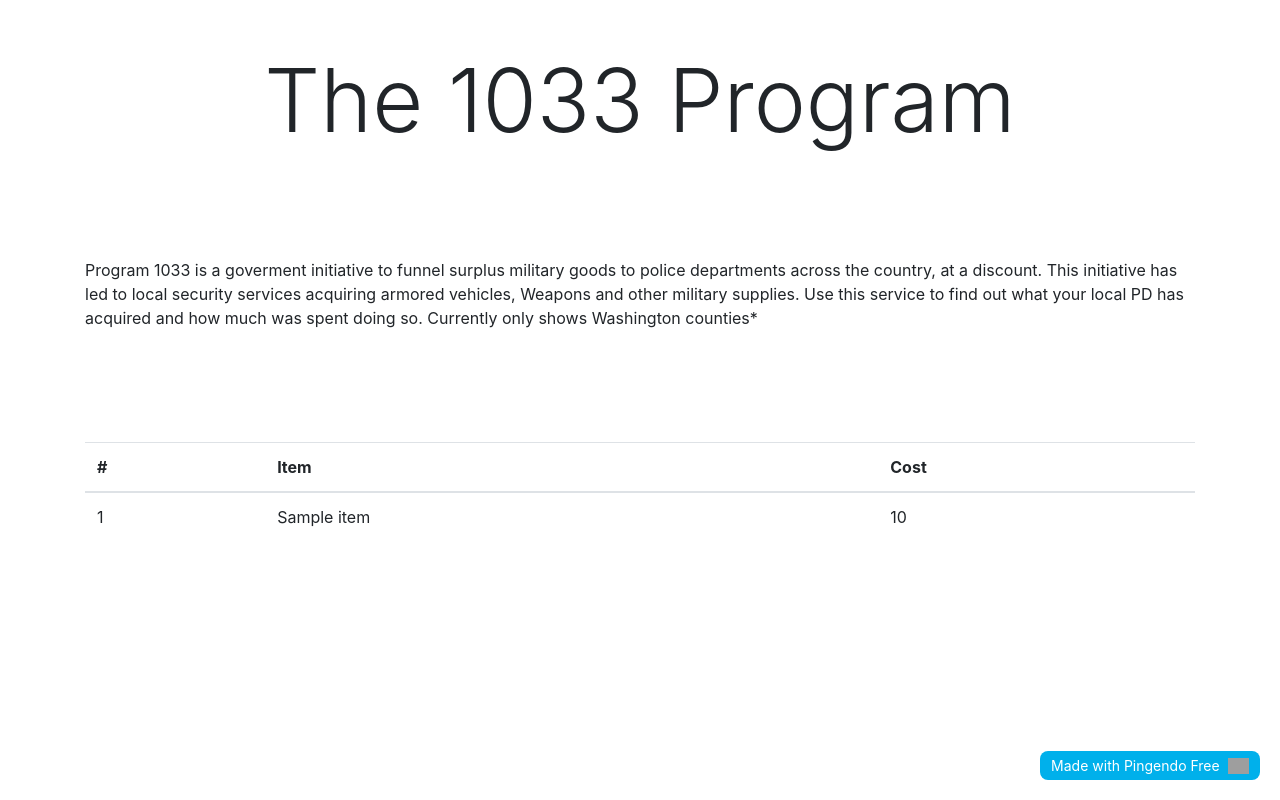
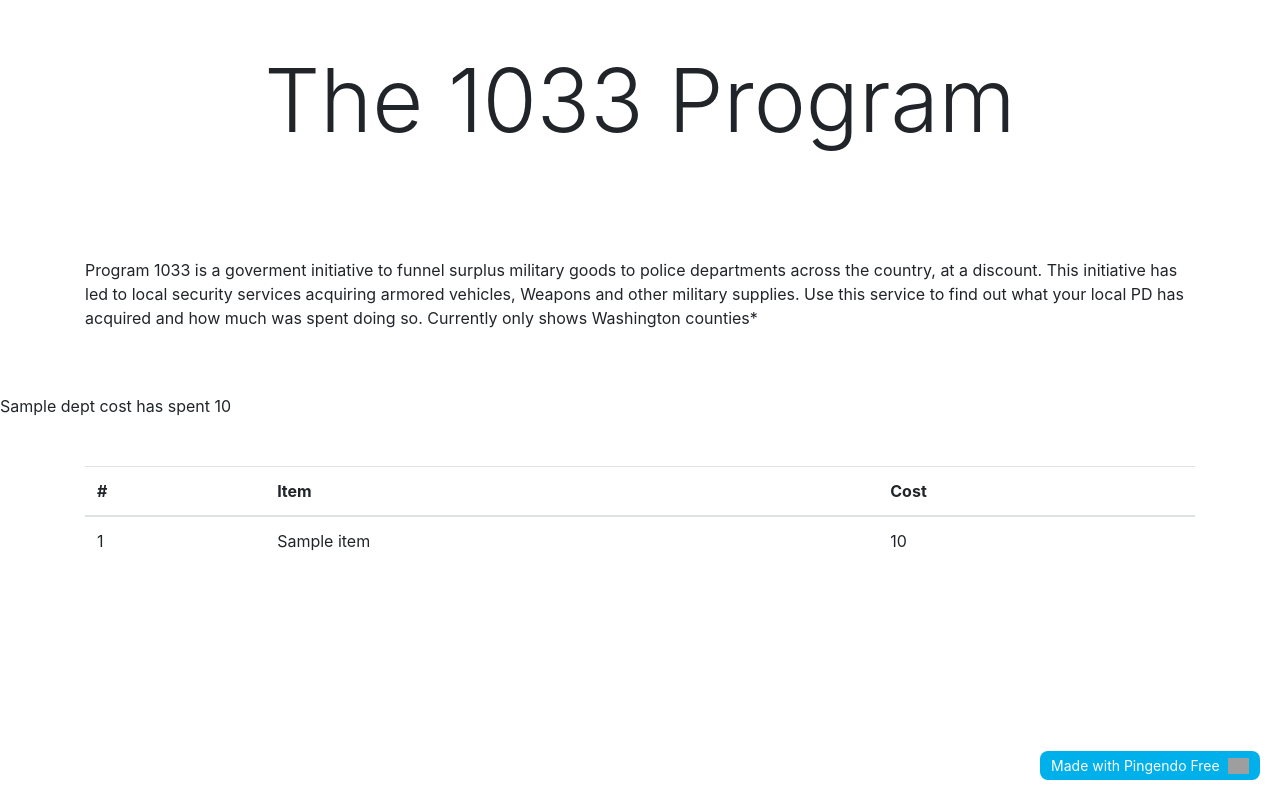
Before and after one commit to devanyk2/checkBalance, a Flask app: page /1/1 in a window 1280 px wide. Run offline with Flask 2, Linux system fonts and the light colour scheme; a database or web service that is not in the repository returns one stand-in record (values such as "Sample title"); some libraries are stand-ins or nearby versions; grey boxes are pictures that could not be loaded.

Commit message:
adding stat

```diff
--- a/main/templates/home.html
+++ b/main/templates/home.html
@@ -27,6 +27,7 @@
       </div>
     </div>
   </div>
+  {{stat['deptname']}} has spent {{stat['total']}}
   <div class="py-5">
     <div class="container">
       <div class="row">
```
